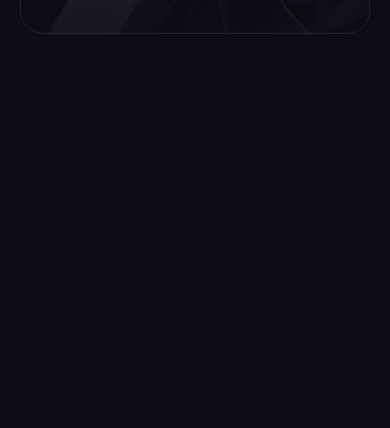
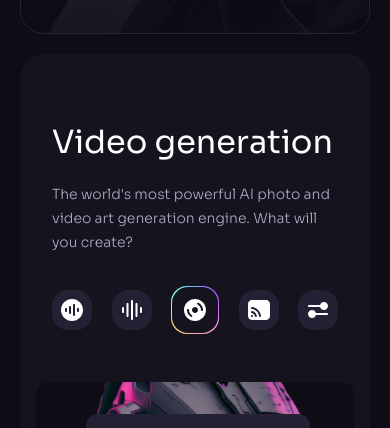
Before and after one commit to vsbron/react2024-brainwave, a React (Vite) app: page / in a window 390 px wide. Shown: the part 6130-6558 px from the top of the page. Before the commit the page ends 6204 px from the top, so only its background shows below. Built offline with nearby package versions, Linux system fonts and the light colour scheme.

Commit message:
Finished Services section

```diff
--- a/src/components/Services.jsx
+++ b/src/components/Services.jsx
@@ -21,6 +21,7 @@
           text="Brainwave unlocks the potential of AI-powered applications"
         />
         <div className="relative">
+          {/* Service 1 */}
           <div className="relative z-1 flex items-center h-[39rem] mb-5 p-8 border border-n-1/10 rounded-3xl overflow-hidden lg:p-20 xl:h-[46rem]">
             <div className="absolute top-0 left-0 w-full h-full pointer-events-none md:w-3/5 xl:w-auto">
               <img
@@ -52,6 +53,7 @@
           </div>
 
           <div className="relative z-1 grid gap-5 lg:grid-cols-2">
+            {/* Service 2 */}
             <div className="relative min-h-[39rem] border border-n-1/10 rounded-3xl overflow-hidden">
               <div className="absolute inset-0">
                 <img
@@ -71,7 +73,44 @@
               </div>
               <PhotoChatMessage />
             </div>
+
+            {/* Service 3 */}
+            <div className="p-4 bg-n-7 rounded-3xl overflow-hidden lg:min-h-[46rem]">
+              <div className="py-12 px-4 xl:px-8">
+                <h4 className="h4 mb-4">Video generation</h4>
+                <p className="body-2 mb-[2rem] text-n-3">
+                  The world&apos;s most powerful AI photo and video art
+                  generation engine. What will you create?
+                </p>
+                <ul className="flex items-center justify-between">
+                  {brainwaveServicesIcons.map((item, i) => (
+                    <li
+                      key={i}
+                      className={`flex items-center justify-center rounded-2xl  ${i === 2 ? "w-[3rem] h-[3rem] p-0.25 bg-conic-gradient md:w-[4.5rem] md:h-[4.5rem]" : "flex w-10 h-10 bg-n-6 md:w-15 md:h-15"}`}
+                    >
+                      <div
+                        className={`${i === 2 && "flex items-center justify-center w-full h-full bg-n-7 rounded-[1rem]"}`}
+                      >
+                        <img src={item} width={24} height={24} alt={item} />
+                      </div>
+                    </li>
+                  ))}
+                </ul>
+              </div>
+              <div className="relative h-[20rem] bg-n-8 rounded-xl overflow-hidden md:h-[25rem]">
+                <img
+                  src={service3}
+                  className="w-full h-full object-cover"
+                  width={512}
+                  height={400}
+                  alt="Scary robot"
+                />
+                <VideoChatMessage />
+                <VideoBar />
+              </div>
+            </div>
           </div>
+          <Gradient />
         </div>
       </div>
     </Section>
```
